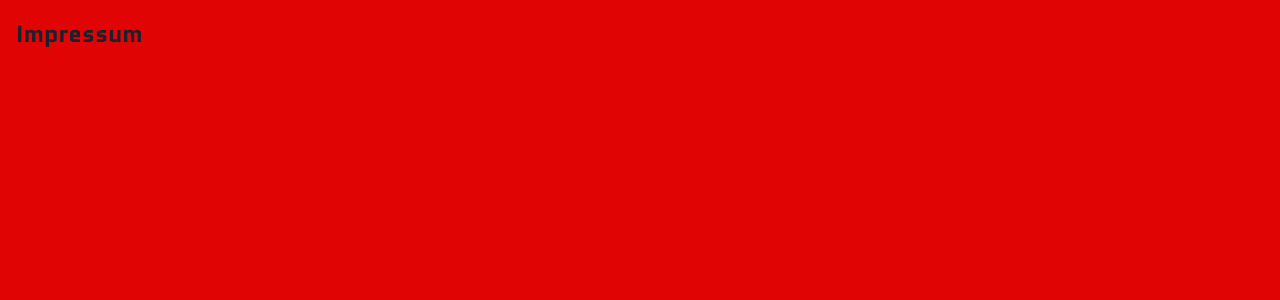
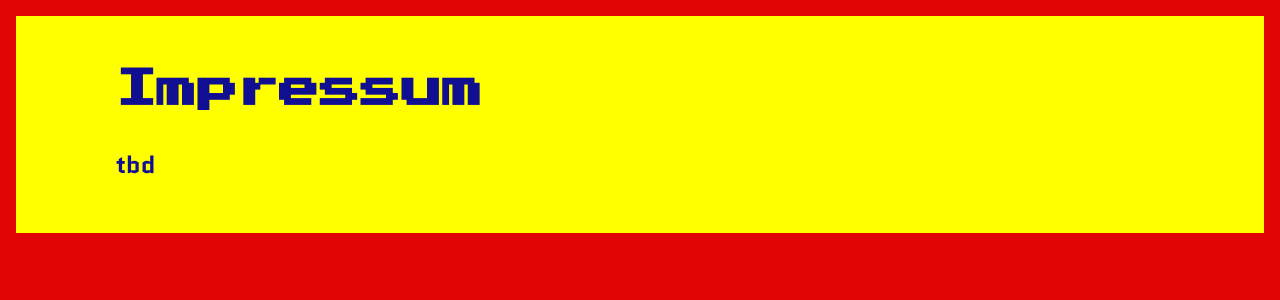
Before and after one commit to huang-jenny/goldener-reiter-website, a Next.js app: page /impressum in a window 1280 px wide. Shown: the top 300 px of the page. Built offline with nearby package versions, Linux system fonts and the light colour scheme.

Commit message:
impressum updated

```diff
--- a/src/app/impressum/page.js
+++ b/src/app/impressum/page.js
@@ -1,9 +1,16 @@
-'use client'
+'use client';
 
-import {Box} from '@chakra-ui/react'
+import TextBlock from '@/components/reusable/TextBlock';
+import { Box, Heading } from '@chakra-ui/react';
 
 const Impressum = () => {
-    return <Box p={4}>Impressum</Box>
-}
+  return (
+    <Box p={4}>
+      <TextBlock bgcolor="yellow" color="blue" title="Impressum">
+        tbd
+      </TextBlock>
+    </Box>
+  );
+};
 
-export default Impressum
+export default Impressum;
--- a/src/app/providers.js
+++ b/src/app/providers.js
@@ -25,7 +25,7 @@ export function Providers({ children }) {
           },
           subtitle: {
             fontFamily: quantico.style.fontFamily,
-            fontSize: '28px'
+            fontSize: '1.15em'
           },
           date: {
             fontFamily: pressStart2P.style.fontFamily,
--- /dev/null
+++ b/src/components/reusable/TextBlock.js
@@ -0,0 +1,36 @@
+import { Heading, Box } from '@chakra-ui/react';
+const TextBlock = ({
+  children,
+  bgcolor,
+  color,
+  title,
+  width,
+  textAlign,
+  flex,
+  hasPadding = true
+}) => {
+  return (
+    // <Box flex={width ? 'none' : 'auto'} width={width}>
+    <Box flex={flex} width={width}>
+      <Box
+        bgColor={bgcolor}
+        id="test"
+        h="100%"
+        overflowY="auto"
+        textAlign={textAlign}
+        wordBreak="break-word"
+        py={hasPadding ? '4%' : 0}
+        px={hasPadding ? ['4%', '5%', '6%', '7%', '8%'] : 0} //{[2, 3, 5, 7, 10]}
+        color={color}>
+        {title && (
+          <Heading variant="title" mb={8}>
+            {title}
+          </Heading>
+        )}
+        {children}
+      </Box>
+    </Box>
+  );
+};
+
+export default TextBlock;
```
Also changed, not shown: src/components/PageTemplate.js (+19 -38 lines).
